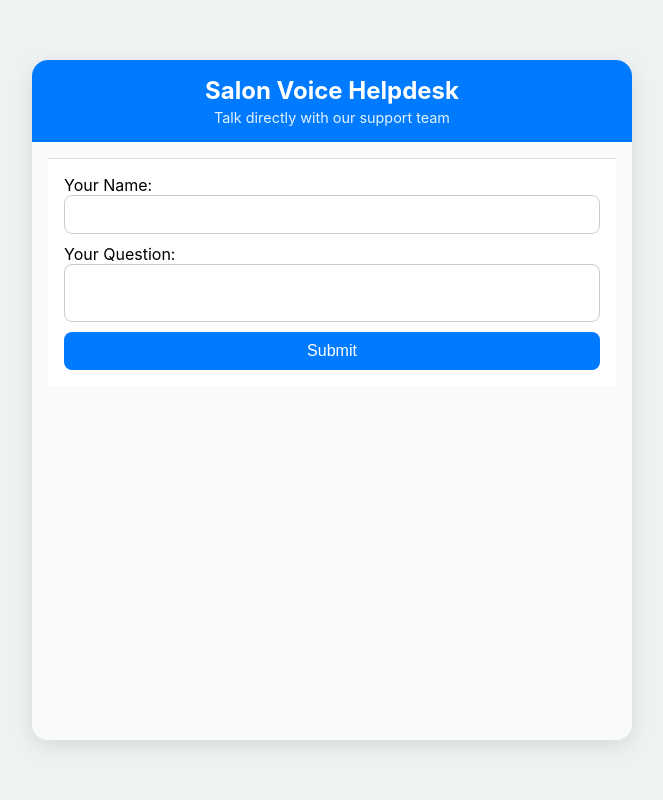
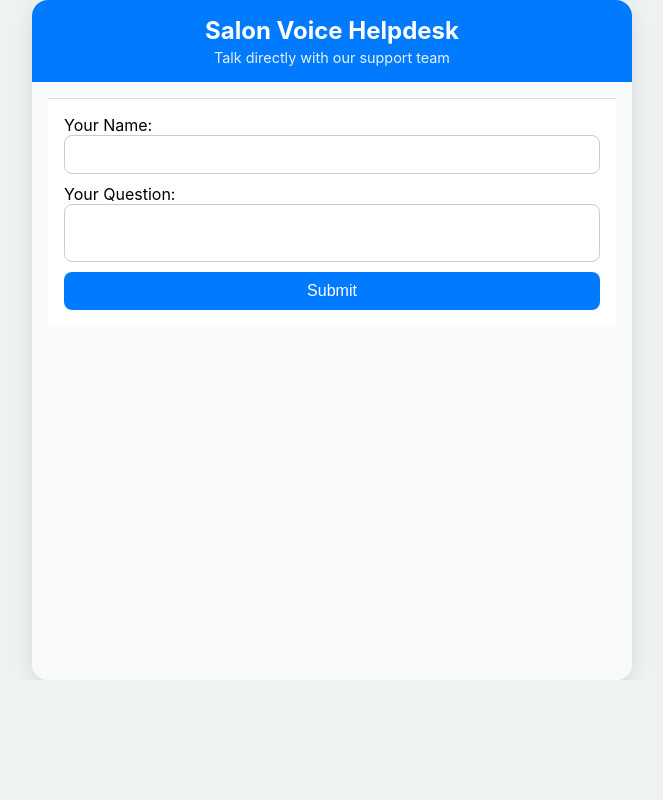
Before and after one commit to Ruddy7/FrontDesk-Assessment, a FastAPI app: page / in a window 1280 px wide. Shown: the whole page, without its empty margins (308-971 px from the left). Run offline with FastAPI, Linux system fonts and the light colour scheme; parts of the project's set-up code (start-up, migrations or seed data) failed here and were passed over; some libraries are stand-ins or nearby versions.

Commit message:
Frondesk Assessment

```diff
--- a/app/static/style.css
+++ b/app/static/style.css
@@ -1,14 +1,17 @@
 /* === Global === */
+html, body {
+    height: 100%;
+    overflow-y: auto; /* allow full-page scrolling */
+}
+
 body {
     font-family: "Inter", Arial, sans-serif;
     background-color: #eef2f3;
     margin: 0;
     padding: 0;
-     display: flex;
-     justify-content: center;
-     align-items: center;
-     height: 100vh;
+    display: block; /* remove flex restriction for scrolling */
 }
+
 /* === Chat Container === */
 .chat-container {
     width: 100%;
@@ -20,7 +23,9 @@
     border-radius: 16px;
     box-shadow: 0 6px 20px rgba(0, 0, 0, 0.1);
     overflow: hidden;
+    margin: 0 auto; /* center horizontally */
 }
+
 /* === Header === */
 header {
     background-color: #007bff;
@@ -37,6 +42,7 @@
     font-size: 0.9rem;
     opacity: 0.9;
 }
+
 /* === Chat Box === */
 #chat-box {
     flex: 1;
@@ -47,6 +53,7 @@
     gap: 12px;
     background-color: #f9fafb;
 }
+
 /* Scrollbar styling */
 #chat-box::-webkit-scrollbar {
     width: 8px;
@@ -55,6 +62,7 @@
     background-color: #ccc;
     border-radius: 4px;
 }
+
 /* === Messages === */
 .user-message, .bot-message {
     max-width: 75%;
@@ -76,6 +84,7 @@
     color: #333;
     border-bottom-left-radius: 4px;
 }
+
 /* === Form === */
 form {
     display: flex;
@@ -105,6 +114,7 @@
 form button:hover {
     background-color: #0056b3;
 }
+
 /* === Animations === */
 @keyframes fadeIn {
     from {
@@ -116,6 +126,7 @@
         transform: translateY(0);
     }
 }
+
 /* === Responsive === */
 @media (max-width: 600px) {
     .chat-container {
@@ -126,6 +137,7 @@
         height: 60px;
     }
 }
+
 /* === Admin Panel === */
 .admin-container {
     width: 90%;
@@ -135,7 +147,12 @@
     border-radius: 12px;
     box-shadow: 0 4px 10px rgba(0, 0, 0, 0.1);
     padding-bottom: 20px;
+
+    /* ✅ Make admin dashboard scrollable */
+    max-height: none;
+    overflow-y: visible;
 }
+
 .requests-section {
     margin: 20px;
 }
@@ -187,7 +204,7 @@
     text-align: center;
 }
 
-/* LiveKit Buttons */
+/* === LiveKit Buttons === */
 .join-btn {
     display: inline-block;
     background-color: #28a745;
@@ -201,14 +218,32 @@ transition: background-color 0.2s ease;
     cursor: pointer;
     border: none;
 }
-
-
 .join-btn:hover {
     background-color: #218838;
 }
-
-
 button:disabled {
     opacity: 0.6;
     cursor: not-allowed;
 }
+
+
+html, body {
+  height: auto !important;
+  overflow-y: auto !important;
+  scroll-behavior: smooth;
+}
+
+* {
+  overscroll-behavior: auto;
+}
+
+.container,
+.admin-container {
+  max-height: none !important;
+  overflow-y: visible !important;
+  position: static !important;
+}
+
+header, nav {
+  position: relative !important;
+}
```
Lines whose indentation alone changed are shown as unchanged.
